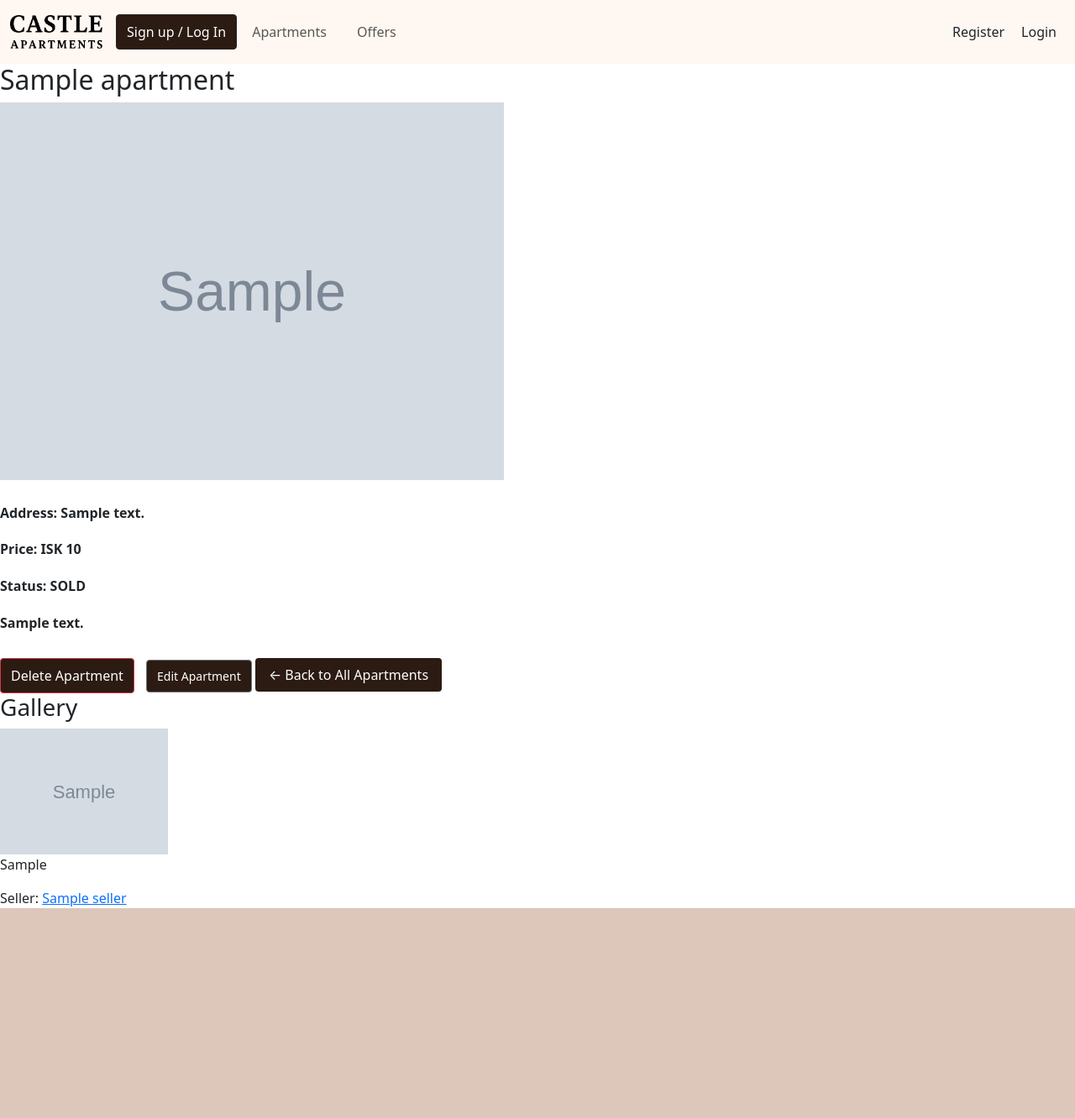
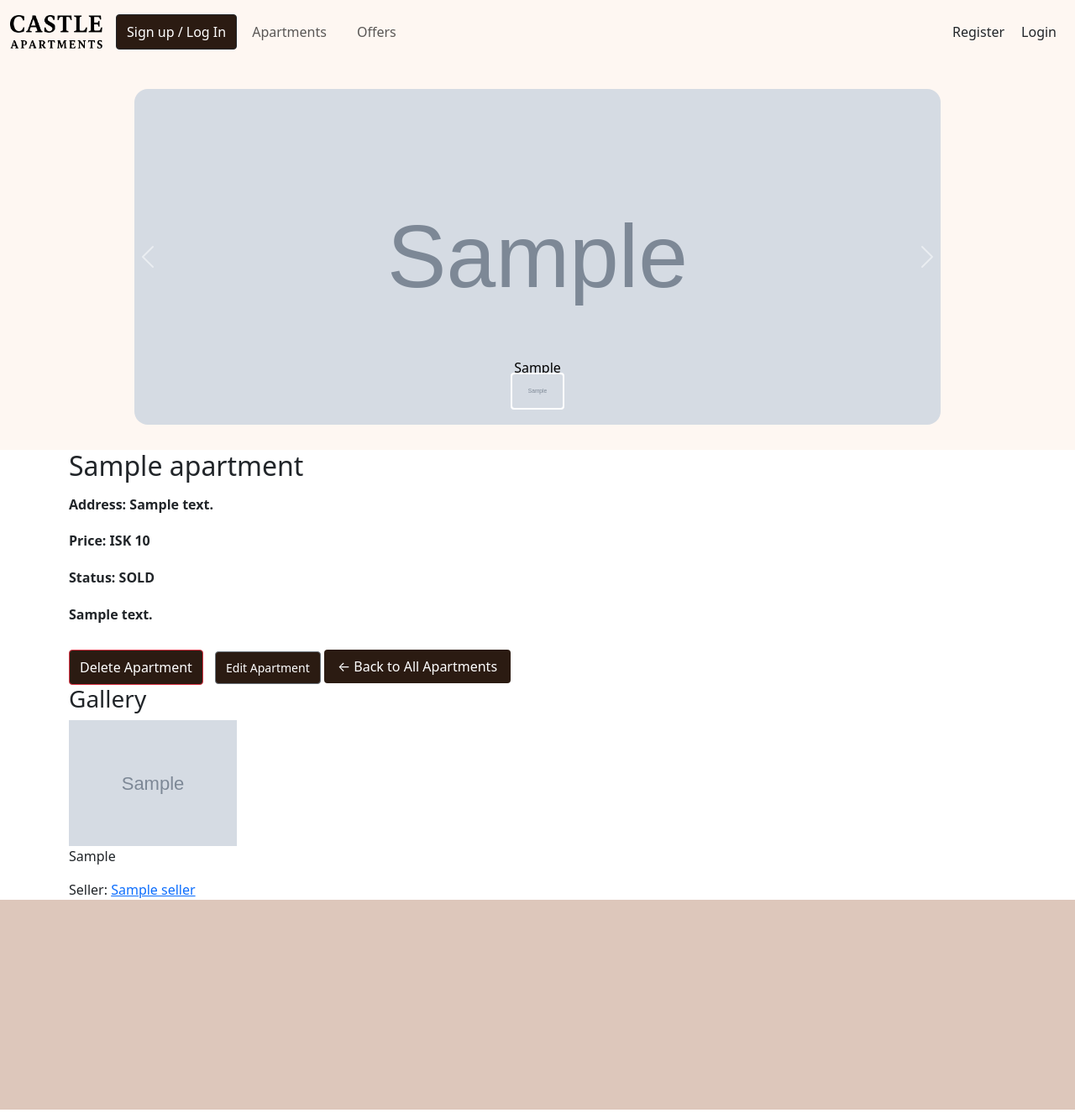
Before and after one commit to Pappakassi/castle_apartments, a Django app: page /apartments/1/ in a window 1280 px wide. Shown: the whole page at 84% size. Run offline with Django 4.2, Linux system fonts and the light colour scheme; tables that the repository leaves empty hold one stand-in row (values such as "Sample post"); grey boxes marked "Sample" are stand-in pictures.

Commit message:
slides and apartment_detail

```diff
--- a/static/css/slides.css
+++ b/static/css/slides.css
@@ -22,3 +22,13 @@
 .carousel-control-next {
     justify-content: flex-end !important;
 }
+
+/* Image indicators in the slide show */
+.carousel-indicators button {
+  opacity: 0.6;
+  border-radius: 4px;
+}
+.carousel-indicators .active {
+  opacity: 1;
+  border: 2px solid #007bff;
+}
--- a/templates/apartments/_slides.html
+++ b/templates/apartments/_slides.html
@@ -1,22 +1,25 @@
 {% load static %}
 <div id="carouselExampleCaptions" class="carousel slide custom-carousel rounded-4" data-bs-ride="carousel">
   <div class="carousel-indicators">
+
+
     {% for img in apartment.images.all %}
-      <button type="button" data-bs-target="#carouselExampleCaptions"
-              data-bs-slide-to="{{ forloop.counter0 }}"
-              class="{% if forloop.first %}active{% endif %}"
-              aria-current="{% if forloop.first %}true{% endif %}"
-              aria-label="Slide {{ forloop.counter }}">
-      </button>
+      <button type="button"
+        data-bs-target="#carouselExampleCaptions"
+        data-bs-slide-to="{{ forloop.counter0 }}"
+        class="{% if forloop.first %}active{% endif %}"
+        {% if forloop.first %}aria-current="true"{% endif %}
+        aria-label="Slide {{ forloop.counter }}"
+        style="width: 60px; height: 40px; background-image: url('{{ img.image_url }}'); background-size: cover; background-position: center; border: 2px solid white; margin: 2px;">
+        </button>
     {% endfor %}
   </div>
 
   <div class="carousel-inner">
     {% for img in apartment.images.all %}
       <div class="carousel-item {% if forloop.first %}active{% endif %}">
-        <img src="{{ img.image_url }}" class="d-block w-100" alt="{{ img.caption }}">
+        <img src="{{ img.image_url }}" class="d-block w-100" data-bs-toggle="modal" alt="{{ img.caption }}">
         <div class="carousel-caption d-none d-md-block">
-          <h5>{{ apartment.title }}</h5>
           <p>{{ img.caption }}</p>
         </div>
       </div>
@@ -32,3 +35,29 @@
     <span class="visually-hidden">Next</span>
   </button>
 </div>
+
+<!-- Modal Slideshow - For Full Window Slideshow -->
+<div class="modal fade" id="carouselModal" tabindex="-1" aria-hidden="true">
+  <div class="modal-dialog modal-fullscreen">
+    <div class="modal-content bg-dark">
+      <div class="modal-body p-0">
+        <div id="modalCarousel" class="carousel slide" data-bs-ride="carousel">
+          <div class="carousel-inner">
+            {% for img in apartment.images.all %}
+              <div class="carousel-item {% if forloop.first %}active{% endif %}">
+                <img src="{{ img.image_url }}" class="d-block w-100" style="max-height: 100vh; object-fit: contain;" alt="{{ img.caption }}">
+              </div>
+            {% endfor %}
+          </div>
+          <button class="carousel-control-prev" type="button" data-bs-target="#modalCarousel" data-bs-slide="prev">
+            <span class="carousel-control-prev-icon" aria-hidden="true"></span>
+          </button>
+          <button class="carousel-control-next" type="button" data-bs-target="#modalCarousel" data-bs-slide="next">
+            <span class="carousel-control-next-icon" aria-hidden="true"></span>
+          </button>
+          <button type="button" class="btn-close btn-close-white position-absolute top-0 end-0 m-3" data-bs-dismiss="modal" aria-label="Close"></button>
+        </div>
+      </div>
+    </div>
+  </div>
+</div>
--- a/templates/apartments/apartment_detail.html
+++ b/templates/apartments/apartment_detail.html
@@ -3,9 +3,12 @@
 {% block title %}{{ apartment.title }} - Details{% endblock %}
 
 {% block content %}
+    <section>
+        {% include 'apartments/_slides.html' %}
+    </section>
+    <div class="container">
     <h2>{{ apartment.title }}</h2>
 
-    <img src="{{ apartment.image|default:'https://placehold.co/600x400?text=No+Image' }}" alt="{{ apartment.title }}" style="width:600px; margin-bottom:20px;">
 
     <h5 class="card-title"><strong>Address:</strong> {{ apartment.address }}</h5>
     <p class="card-title"><strong>Price:</strong> ISK {{ apartment.listing_price|floatformat:0 }}</p>
@@ -73,5 +76,5 @@
     <a class="btn btn-success" href="{% url 'submit_offer' apartment.id %}">Submit Purchase Offer</a>
   {% endif %}
 {% endif %}
-
+</div>
 {% endblock %}
```
Also changed, not shown: templates/_slides.html (+18 -23 lines).
